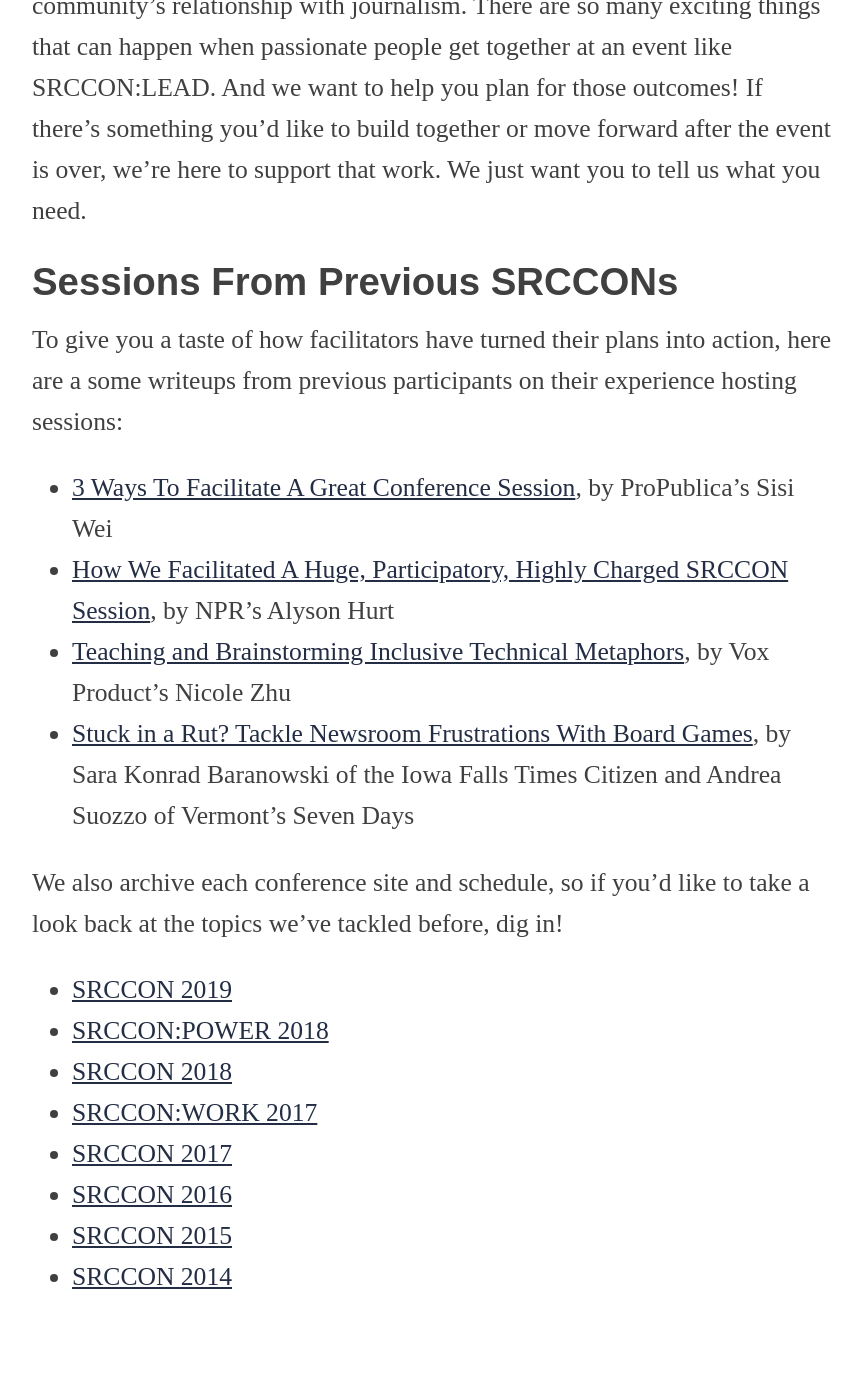
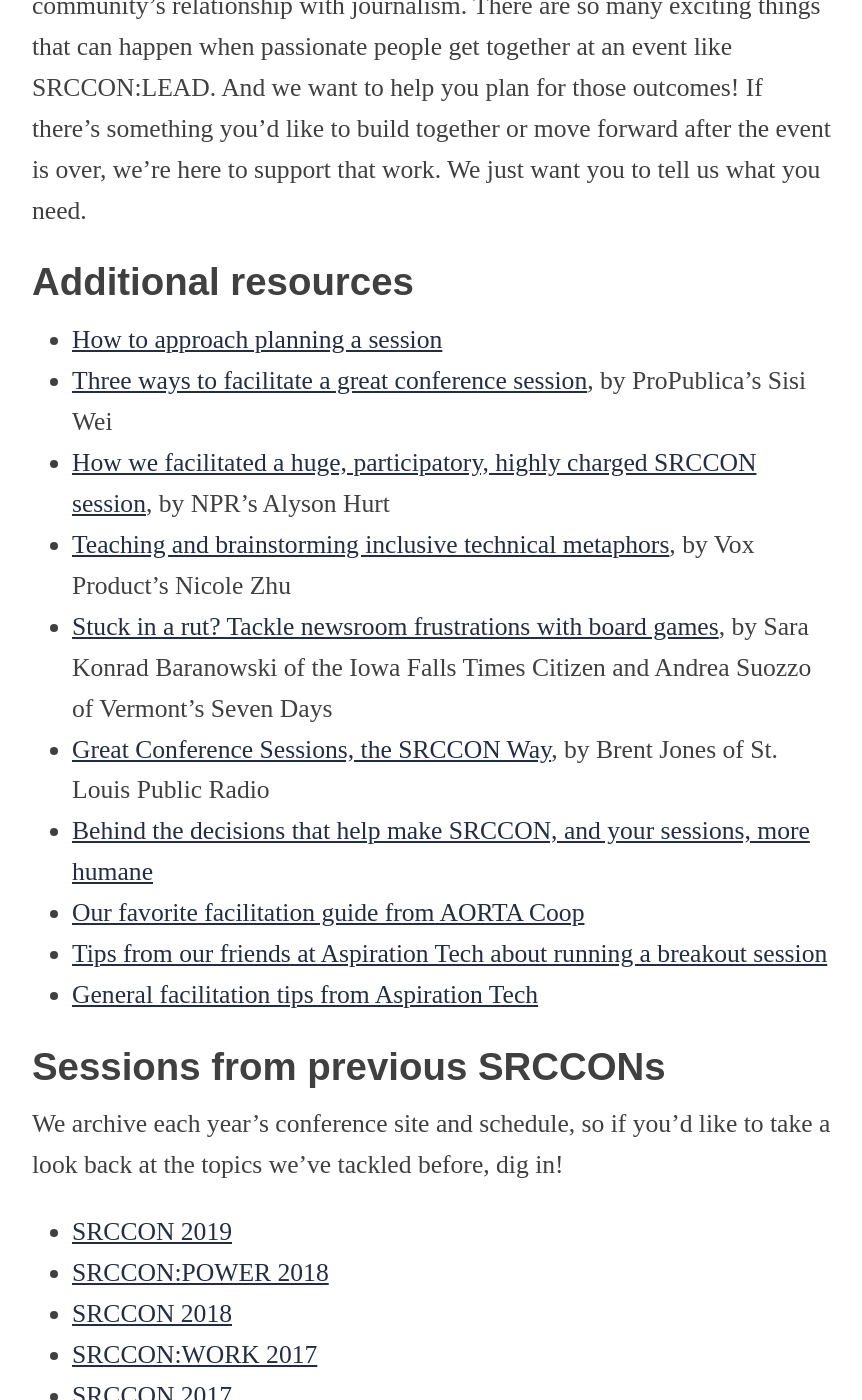
Before and after one commit to OpenNews/srccon-lead, a Jekyll site: the page built from sessions_proposal_faq.md, in a window 1280 px wide and 1400 px high, scrolled down 4511 px. Shown: the whole window, without its empty margins (208-1070 px from the left). Built offline with Jekyll 4.4.1, drawn with Linux system fonts in a browser that asks for light colours; our own code applies the rules of GitHub Pages for plain Markdown files.

Commit message:
text updates for cfp

```diff
--- a/sessions_proposal_faq.md
+++ b/sessions_proposal_faq.md
@@ -55,16 +55,26 @@
 
 One of the most exhilirating things for us as conference organizers is to see people go out and DO THE WORK. Maybe that'll be you, as a session leader, with newfound energy after talking through how you're changing the ways leadership operates in your organization. Maybe it's an attendee who learned something new in _your_ session, and takes home a plan to change their community's relationship with journalism. There are so many exciting things that can happen when passionate people get together at an event like SRCCON:LEAD. And we want to help you plan for those outcomes! If there's something you'd like to build together or move forward after the event is over, we're here to support that work. We just want you to tell us what you need.
 
-## Sessions From Previous SRCCONs
+<span id="resources"></span>
 
-To give you a taste of how facilitators have turned their plans into action, here are a some writeups from previous participants on their experience hosting sessions:
+## Additional resources
 
-* [3 Ways To Facilitate A Great Conference Session](https://opennews.org/blog/srccon-facilitator-recs-one/), by ProPublica’s Sisi Wei
-* [How We Facilitated A Huge, Participatory, Highly Charged SRCCON Session](https://opennews.org/blog/srccon-facilitator-recs-two/), by NPR’s Alyson Hurt
-* [Teaching and Brainstorming Inclusive Technical Metaphors](https://source.opennews.org/articles/teaching-and-brainstorming-inclusive-technical-met/), by Vox Product’s Nicole Zhu
-* [Stuck in a Rut? Tackle Newsroom Frustrations With Board Games](https://source.opennews.org/articles/newsroom-frustration-games/), by Sara Konrad Baranowski of the Iowa Falls Times Citizen and Andrea Suozzo of Vermont’s Seven Days
+* [How to approach planning a session](http://opennews.org/blog/srccon-session-planning/)
+* [Three ways to facilitate a great conference session](https://opennews.org/blog/srccon-facilitator-recs-one/), by ProPublica’s Sisi Wei
+* [How we facilitated a huge, participatory, highly charged SRCCON session](https://opennews.org/blog/srccon-facilitator-recs-two/), by NPR’s Alyson Hurt
+* [Teaching and brainstorming inclusive technical metaphors](https://source.opennews.org/articles/teaching-and-brainstorming-inclusive-technical-met/), by Vox Product’s Nicole Zhu
+* [Stuck in a rut? Tackle newsroom frustrations with board games](https://source.opennews.org/articles/newsroom-frustration-games/), by Sara Konrad Baranowski of the Iowa Falls Times Citizen and Andrea Suozzo of Vermont’s Seven Days
+* [Great Conference Sessions, the SRCCON Way](https://source.opennews.org/articles/srccon-great-conference-sessions/), by Brent Jones of St. Louis Public Radio
+* [Behind the decisions that help make SRCCON, and your sessions, more humane](http://opennews.org/blog/srccon-human-stuff/)
+* [Our favorite facilitation guide from AORTA Coop](http://aorta.coop/portfolio_page/facilitation-in-motion/)
+* [Tips from our friends at Aspiration Tech about running a breakout session](http://facilitation.aspirationtech.org/index.php?title=Facilitation:Break-Outs)
+* [General facilitation tips from Aspiration Tech](http://facilitation.aspirationtech.org/index.php?title=Facilitation:Facilitator_Guidelines)
 
-We also archive each conference site and schedule, so if you'd like to take a look back at the topics we've tackled before, dig in!
+<span id="previous"></span>
+
+## Sessions from previous SRCCONs
+
+We archive each year's conference site and schedule, so if you'd like to take a look back at the topics we've tackled before, dig in!
 
 * [SRCCON 2019](https://2019.srccon.org/schedule/)
 * [SRCCON:POWER 2018](https://power.srccon.org/schedule/)
```
Also changed, not shown: homepage.md (+3 -3 lines), participation.md (+2 -2 lines).
